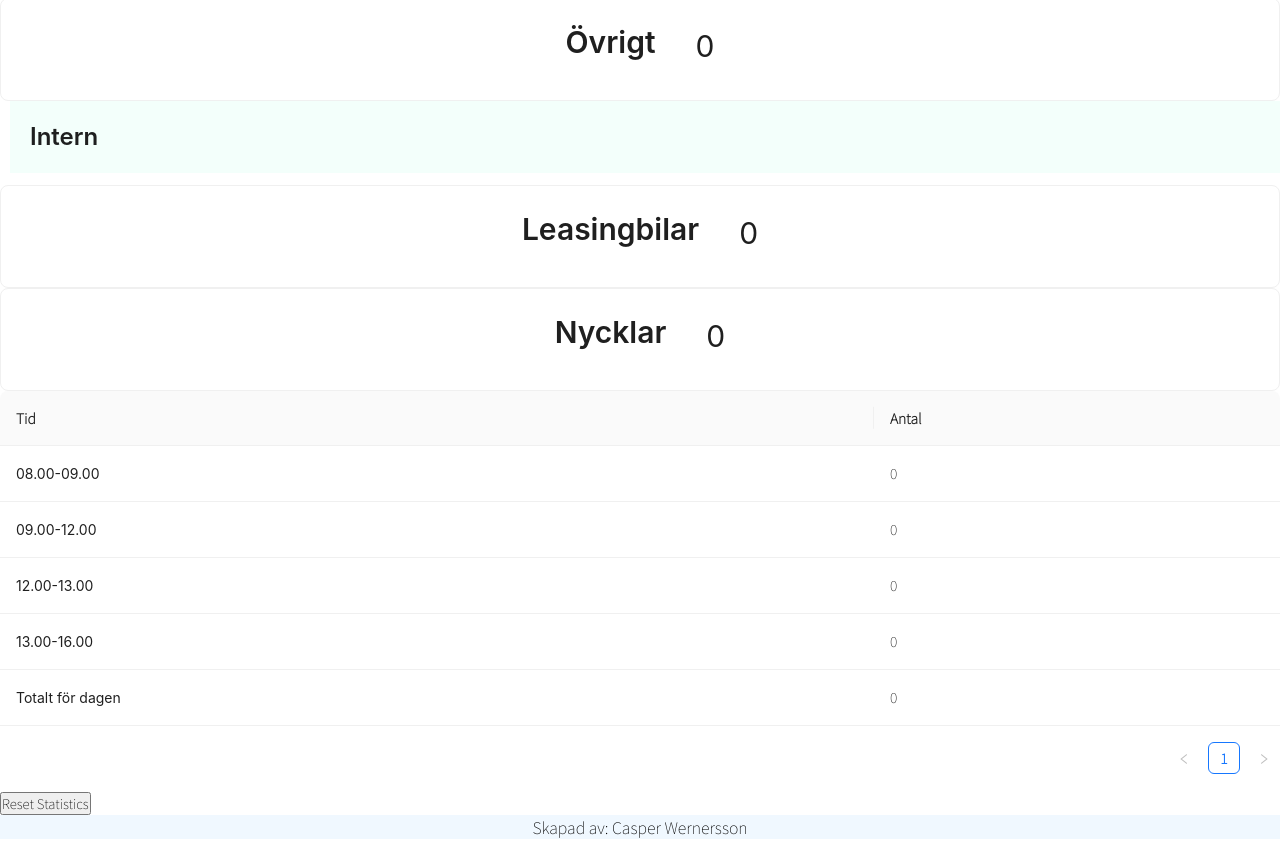
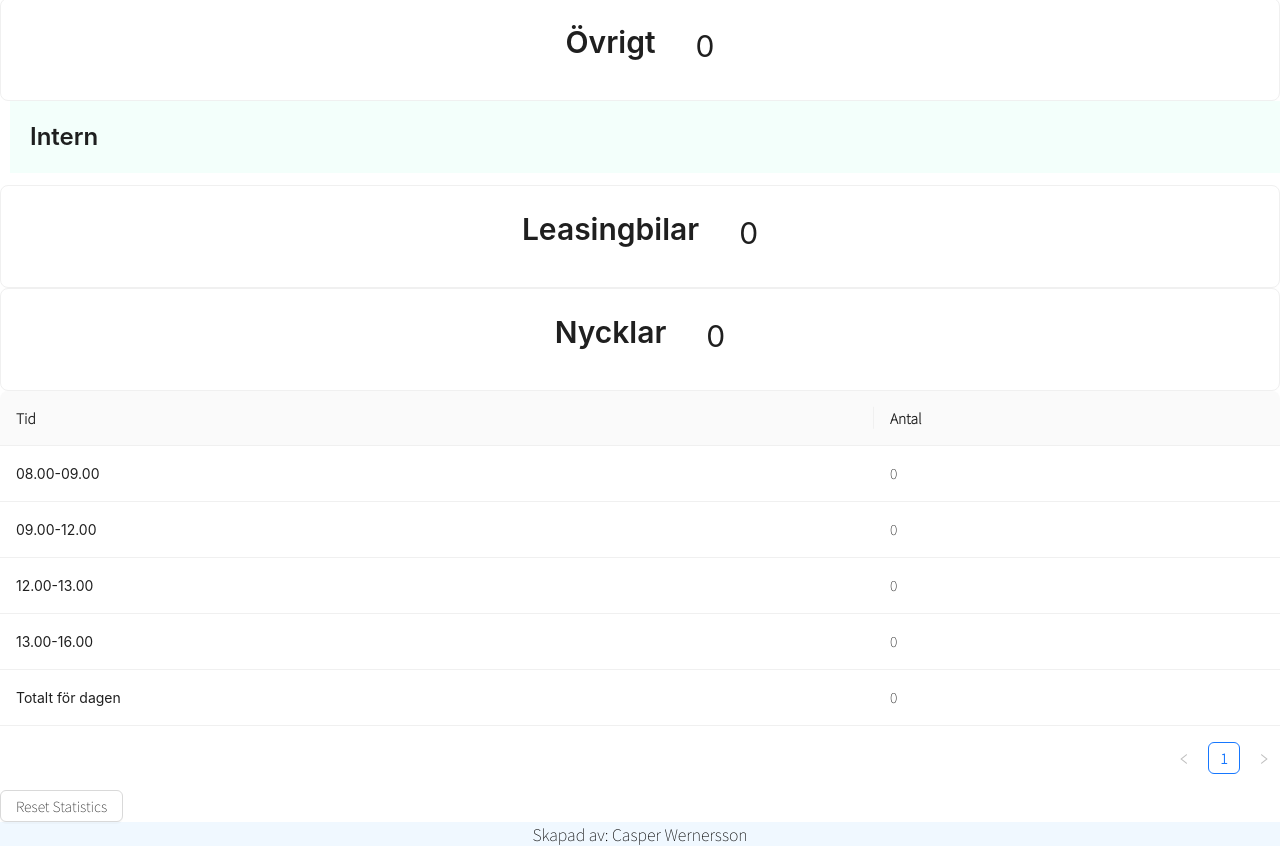
Before and after one commit to Cappeloow/StatisticCounter, a React (Vite) app in the folder client/: page / in a window 1280 px wide. Shown: the part 274-1120 px from the top of the page. Built offline with nearby package versions, Linux system fonts and the light colour scheme.

Commit message:
just changed the button design

```diff
--- a/client/src/components/DailyResultsCard.tsx
+++ b/client/src/components/DailyResultsCard.tsx
@@ -1,6 +1,7 @@
 import { useEffect, useState } from "react";
 import { useStatisticContext } from "../context/StatisticContext";
 import TimeTable from "./TimeTable";
+import { Button } from "antd";
 function DailyResultsCard() {
   //state som sätter in antal interna och externa med?
   const { dailyResults, matters } = useStatisticContext();
@@ -43,7 +44,7 @@ function DailyResultsCard() {
         thirteen={thirteen.length}
         result={result}
       />
-      <button onClick={resetStatistics}>Reset Statistics</button>
+      <Button onClick={resetStatistics}>Reset Statistics</Button>
     </div>
   );
 }
```
